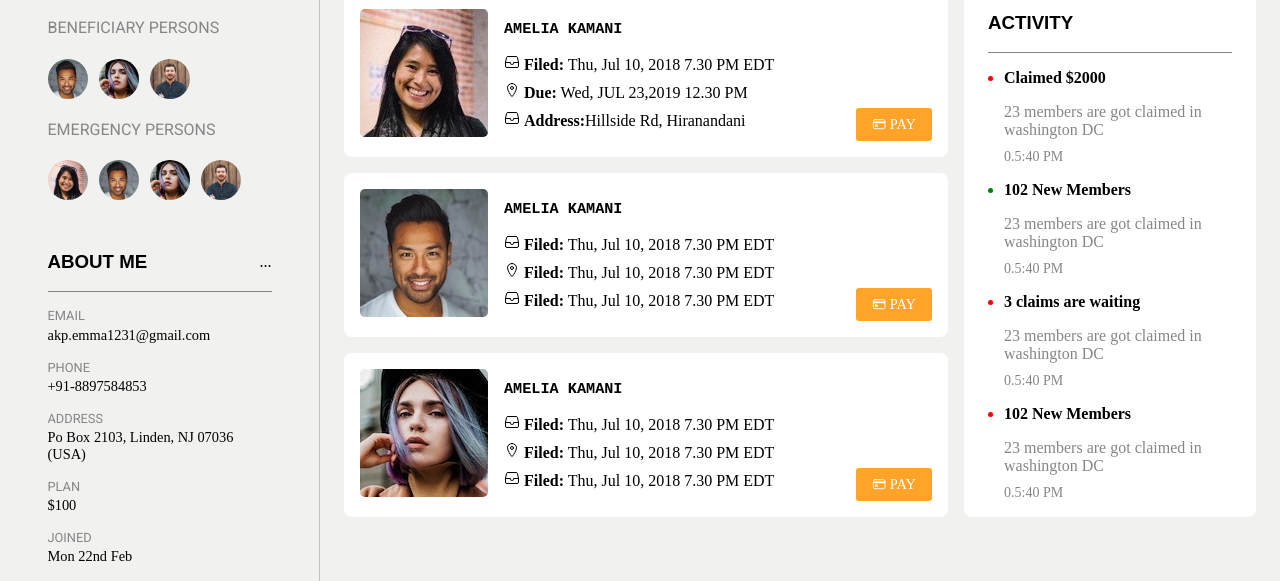
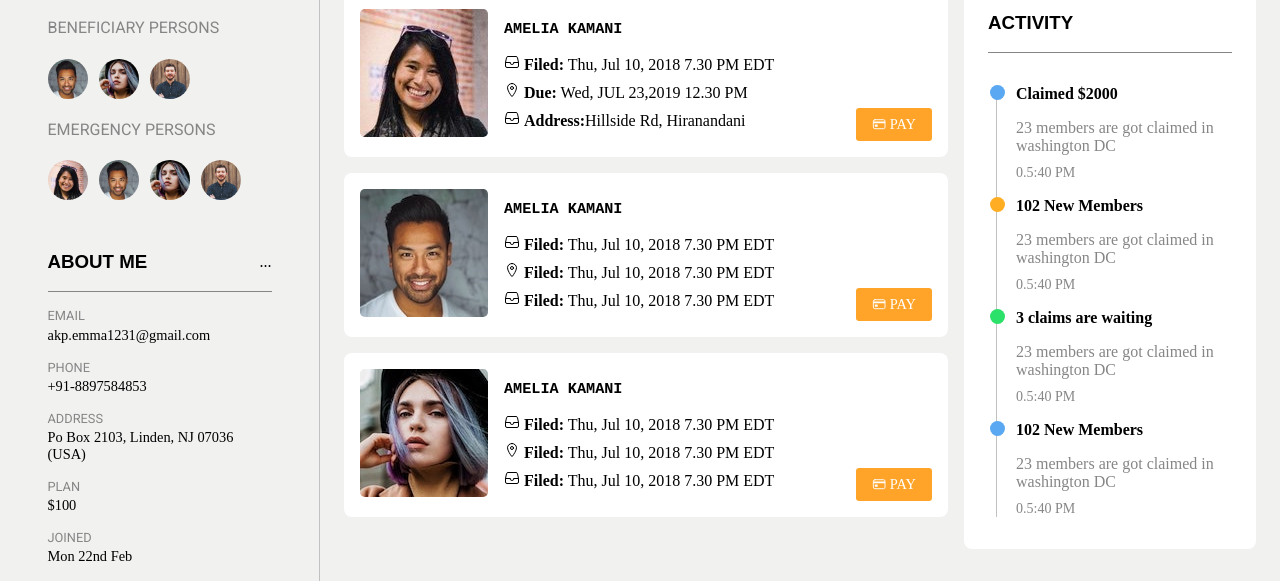
Before and after one commit to darshan-softrefine/course1-test, a plain HTML site: page index.html in a window 1280 px wide. Shown: the part 536-1117 px from the top of the page. Drawn offline with nearby package versions, Linux system fonts and the light colour scheme.

Commit message:
timeline changes

```diff
--- a/index.html
+++ b/index.html
@@ -71,7 +71,6 @@
                             <p class="profile-subtitle">Please Complete Profile</p>
                             <button class="profile-btn">Complete</button>
                         </div>
-
                     </div>
 
                 </div>
@@ -324,29 +323,29 @@
                             <h3>ACTIVITY</h3>
                         </div>
 
-                        <ul>
-                            <li>
+                        <ul class="timeline">
+                            <li class="tnitem">
                                 <p class="msrt-title">Claimed $2000</p>
                                 <p class="msrt-desc">23 members are got claimed in
                                     washington DC</p>
                                 <span class="time">0.5:40 PM</span>
                             </li>
 
-                            <li>
+                            <li class="tnitem">
                                 <p class="msrt-title">102 New Members</p>
                                 <p class="msrt-desc">23 members are got claimed in
                                     washington DC</p>
                                 <span class="time">0.5:40 PM</span>
                             </li>
 
-                            <li>
+                            <li class="tnitem">
                                 <p class="msrt-title">3 claims are waiting</p>
                                 <p class="msrt-desc">23 members are got claimed in
                                     washington DC</p>
                                 <span class="time">0.5:40 PM</span>
                             </li>
 
-                            <li>
+                            <li class="tnitem">
                                 <p class="msrt-title">102 New Members</p>
                                 <p class="msrt-desc">23 members are got claimed in
                                     washington DC</p>
--- a/style.css
+++ b/style.css
@@ -181,7 +181,7 @@ body {
     font-size: 14px;
 }
 
-.main-area-second-right ul li::marker {
+/* .main-area-second-right ul li::marker {
     color: red;
     width: 2rem;
 }
@@ -189,7 +189,7 @@ body {
 .main-area-second-right ul li:nth-child(2)::marker {
     color: green;
     width: 2rem;
-}
+} */
 
 
 .header-txt {
@@ -458,6 +458,7 @@ body {
     top: 25%;
     transform: translate(-50%, 0);
     left: 50%;
+    color: white;
 }
 
 .profile-pct {
@@ -530,3 +531,46 @@ body {
     margin-left: 1.5rem;
     margin-right: 1.5rem;
 }
+
+.timeline {
+    position: relative;
+    margin: 0 auto;
+    list-style: none;
+    padding: 1rem 2rem 2rem 2rem;
+}
+
+.timeline::after {
+    content: '';
+    position: absolute;
+    width: 1px;
+    background-color: #C1C1C1;
+    top: 0;
+    bottom: 0;
+    top: 2rem;
+    bottom: 2rem;
+}
+
+.tnitem {
+    padding-left: 20px;
+}
+
+.tnitem::before {
+    content: '';
+    display: inline-block;
+    width: 15px;
+    height: 15px;
+    border-radius: 7.5px;
+    /* box-shadow: inset 0px 0px 0px 3px #59a8f1; */
+    background-color: #59a8f1;
+    position: absolute;
+    left: 9%;
+    z-index: 1;
+}
+
+.tnitem:nth-child(2)::before {
+    background-color: #ffae23;
+}
+
+.tnitem:nth-child(3)::before {
+    background-color: #2ce169;
+}
```
